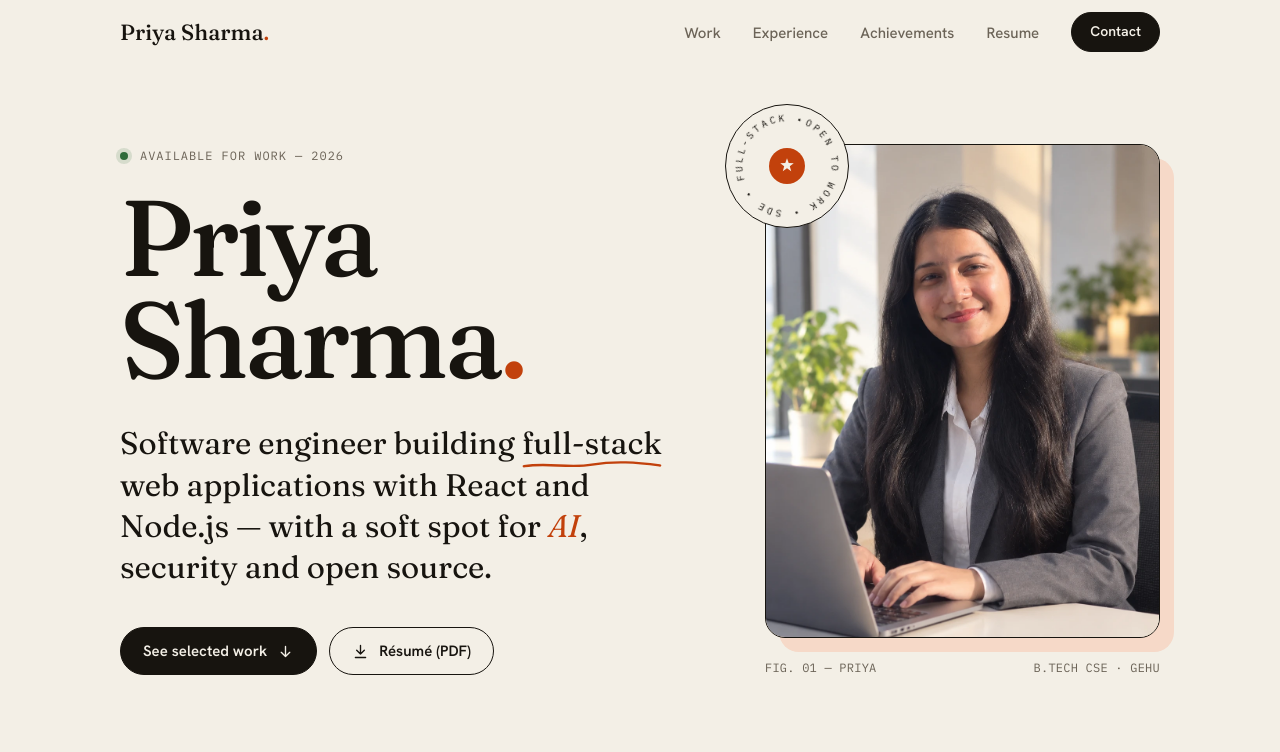
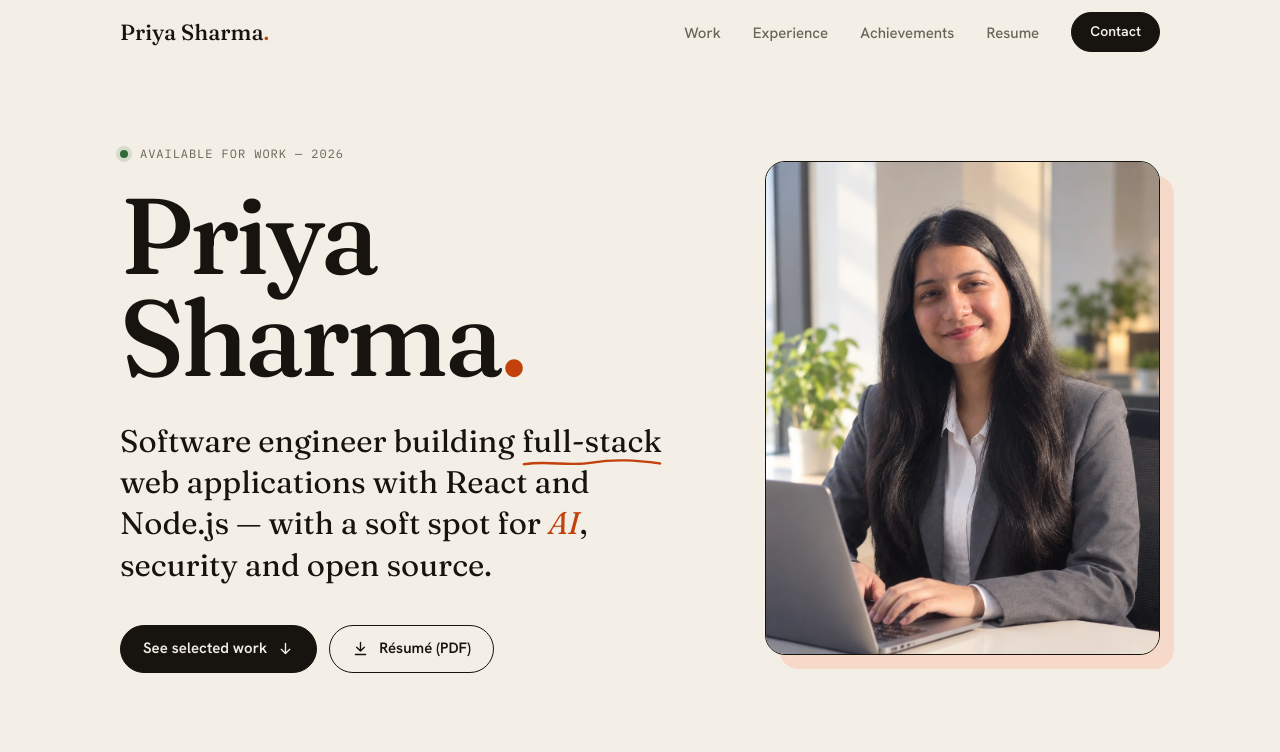
Before and after one commit to pri12ya871/Portfolio, a React (Vite) app: page / in a window 1280 px wide. Shown: the top 752 px of the page. Built offline with nearby package versions, Linux system fonts and the light colour scheme.

Commit message:
Remove open-to-work stamp and figure caption from hero portrait

```diff
--- a/src/components/Hero.jsx
+++ b/src/components/Hero.jsx
@@ -31,33 +31,6 @@ function Scribble({ children }) {
         />
       </svg>
     </span>
-  );
-}
-
-/* Circular "open to work" stamp — text set on a circle path, slowly rotating */
-function Stamp() {
-  // Circle r=44 → circumference ≈ 276.5; textLength stretches the string to exactly one lap.
-  const text = 'OPEN TO WORK • SDE • FULL-STACK • ';
-  return (
-    <div
-      aria-hidden="true"
-      className="absolute -left-6 -top-6 sm:-left-10 sm:-top-10 w-[104px] h-[104px] sm:w-[124px] sm:h-[124px] rounded-full flex items-center justify-center"
-      style={{ background: 'var(--paper)', border: '1.5px solid var(--ink)', zIndex: 2 }}
-    >
-      <svg viewBox="0 0 120 120" className="stamp absolute inset-0 w-full h-full">
-        <defs>
-          <path id="stamp-circle" d="M60,60 m-44,0 a44,44 0 1,1 88,0 a44,44 0 1,1 -88,0" />
-        </defs>
-        <text style={{ fontFamily: 'var(--font-mono)', fontSize: 9.4, letterSpacing: 1.6, fill: 'var(--ink)' }}>
-          <textPath href="#stamp-circle" textLength="274" lengthAdjust="spacing">{text}</textPath>
-        </text>
-      </svg>
-      <span className="w-9 h-9 rounded-full flex items-center justify-center" style={{ background: 'var(--accent)', color: 'var(--paper)' }}>
-        <svg viewBox="0 0 20 20" width="18" height="18" fill="currentColor">
-          <path d="M10 1.5l1.9 5.2 5.6.2-4.4 3.4 1.6 5.4L10 12.6l-4.7 3.1 1.6-5.4L2.5 6.9l5.6-.2z" />
-        </svg>
-      </span>
-    </div>
   );
 }
 
@@ -109,7 +82,6 @@ export default function Hero() {
           animate={{ opacity: 1, y: 0, rotate: 0 }}
           transition={{ duration: 0.8, delay: 0.1, ease: [0.22, 1, 0.36, 1] }}
         >
-          <Stamp />
           <div className="portrait" style={{ aspectRatio: '4 / 5' }}>
             <img
               src={portrait}
@@ -120,10 +92,6 @@ export default function Hero() {
               style={{ objectPosition: '55% 30%' }}
             />
           </div>
-          <figcaption className="mono mt-5 flex items-center justify-between" style={{ color: 'var(--ink-3)', fontSize: 12 }}>
-            <span>FIG. 01 — PRIYA</span>
-            <span>B.TECH CSE · GEHU</span>
-          </figcaption>
         </motion.figure>
       </div>
 
--- a/src/index.css
+++ b/src/index.css
@@ -179,10 +179,6 @@
     box-shadow: 14px 14px 0 var(--accent-soft);
   }
 
-  /* Rotating "open to work" stamp */
-  .stamp { animation: stamp-spin 22s linear infinite; }
-  @keyframes stamp-spin { to { transform: rotate(360deg); } }
-
   /* Tech ticker */
   .ticker-track {
     display: flex;
@@ -193,7 +189,7 @@
   @keyframes ticker { to { transform: translateX(-50%); } }
 
   @media (prefers-reduced-motion: reduce) {
-    .stamp, .ticker-track { animation: none; }
+    .ticker-track { animation: none; }
   }
 
   /* Project rows light up as a whole on hover */
```
